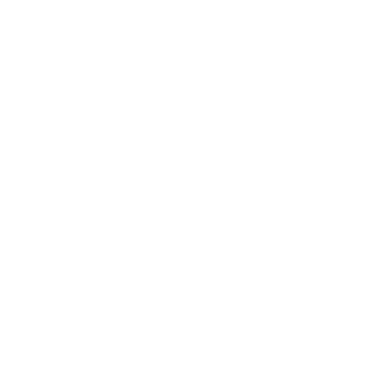
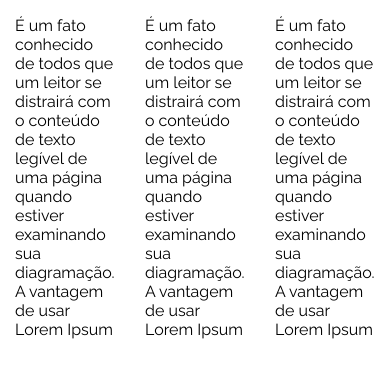
Before and after one commit to JonasJs/FlexBoxGrid, a plain HTML site: page index.html in a window 390 px wide. Drawn offline with nearby package versions, Linux system fonts and the light colour scheme; files that its build step writes are made by us from their sources.

Commit message:
hd and desktop grid responsive finalized

```diff
--- a/index.html
+++ b/index.html
@@ -5,9 +5,30 @@
 	<title>Document</title>
 	<meta http-equiv="x-ua-compatible" content="ie=edge, chrome=1">
     <meta name="viewport" content="width=device-width, initial-scale=1">
-	<link rel="stylesheet" href="assets/css/main.css">
+	<link rel="stylesheet" href="css/main.css">
 </head>
 <body>
+	<section class="container">
+		<div class="row">
+			<div class=" col-xl-4 col-md-5">
+				<div class="content">
+					<p>É um fato conhecido de todos que um leitor se distrairá com o conteúdo de texto legível de uma página quando estiver examinando sua diagramação. A vantagem de usar Lorem Ipsum</p>
+				</div>
+			</div>
+			<div class=" col-xl-4 col-md-1">
+				<div class="content">
+					<p>É um fato conhecido de todos que um leitor se distrairá com o conteúdo de texto legível de uma página quando estiver examinando sua diagramação. A vantagem de usar Lorem Ipsum</p>
+				</div>
+			</div>
+			<div class="col-xl-4 col-md-1">
+				<div class="content">
+					<p>É um fato conhecido de todos que um leitor se distrairá com o conteúdo de texto legível de uma página quando estiver examinando sua diagramação. A vantagem de usar Lorem Ipsum</p>
+				</div>
+			</div>
 
+
+
+		</div>
+	</section>
 </body>
 </html>
--- /dev/null
+++ b/sass/components/_desktop.scss
@@ -0,0 +1,9 @@
+@import "../extends/variables";
+
+@media #{$desktop} {
+	@for $i from 1 through 12 {
+	    .col-md-#{$i} {
+	        width: ($column-width * $i);
+	    }
+	}
+}
--- /dev/null
+++ b/sass/components/_hd.scss
@@ -0,0 +1,10 @@
+@import "../extends/variables";
+
+@media #{$hd} {
+	@for $i from 1 through 12 {
+	    .col-xl-#{$i} {
+	        width: ($column-width * $i);
+	    }
+
+	}
+}
--- /dev/null
+++ b/sass/extends/_breakpoints.scss
@@ -0,0 +1,8 @@
+// @media #{$variável_breakpoint} {}
+
+// $small: "only screen and (max-width : 320px)";
+$mobile: "only screen and (max-width: 575px)";
+$mobile-extra: "only screen and (min-width: 576px) and (max-width: 767px)";
+$tablet: "only screen and (min-width: 768px) and (max-width: 991px)";
+$desktop: "only screen and (min-width: 992px) and (max-width: 1199px)";
+$hd: "only screen and (min-width: 1200px)";
--- /dev/null
+++ b/sass/extends/_global.scss
@@ -0,0 +1,37 @@
+@import "breakpoints";
+@import "variables";
+@import "placeholder";
+
+
+.container{
+	display: flex;
+	margin: 0 auto;
+	background-color: #5a1846;
+	max-width:$width-hd;
+	height: 100%;
+	@media #{$desktop} {
+		max-width: $width-desktop;
+	}
+	@media #{$tablet} {
+		max-width: $width-tablet;
+	}
+	@media #{$mobile-extra} {
+		max-width: 540px;
+	}
+	@media #{$mobile} {
+		max-width: 100%;
+	}
+
+	.row{
+		width: 100%;
+		display: flex;
+		.col-xl-1, .col-xl-2, .col-xl-3, .col-xl-4, .col-xl-5, .col-xl-6, .col-xl-7, .col-xl-8, .col-xl-9, .col-xl-10, .col-xl-11, .col-xl-12,.col-md-1, .col-md-2, .col-md-3, .col-md-4, .col-md-5, .col-md-6, .col-md-7, .col-md-8, .col-md-9, .col-md-10, .col-md-11, .col-md-12,.col-sm-1, .col-sm-2, .col-sm-3, .col-sm-4, .col-sm-5, .col-sm-6, .col-sm-7, .col-sm-8, .col-sm-9, .col-sm-10, .col-sm-11, .col-sm-12,.col-xs-1, .col-xs-2, .col-xs-3, .col-xs-4, .col-xs-5, .col-xs-6, .col-xs-7, .col-xs-8, .col-xs-9, .col-xs-10, .col-xs-11, .col-xs-12{
+			background-color:#ffffff;
+			display: block;
+			word-wrap: break-word;
+		}
+		.content{
+			padding:  0 15px;
+		}
+	}
+}
--- /dev/null
+++ b/sass/extends/_placeholder.scss
@@ -0,0 +1,4 @@
+%col {
+	display: block;
+	word-wrap: break-word;
+}
--- /dev/null
+++ b/sass/extends/_variables.scss
@@ -0,0 +1,11 @@
+$total-columns: 12;
+
+$width-hd: 1140px;
+$width-desktop: 960px;
+$width-tablet: 720px;
+
+// $margins: 1%;
+// $padding: 1%;
+
+$column-calc: (100% / $total-columns);
+$column-width: $column-calc;
--- a/sass/main.scss
+++ b/sass/main.scss
@@ -1,5 +1,20 @@
+//font
+@import url('https://fonts.googleapis.com/css?family=Raleway');
+
+//Extends
+@import "extends/variables";
+@import "extends/breakpoints";
+@import "extends/global";
+
+//Components
+@import "components/hd";
+@import "components/desktop";
+
+
 body,html{
 	margin: 0;
 	padding:0;
-
+	width:100%;
+	height:100%;
+	font-family: 'Raleway', sans-serif;
 }
```
Also changed, not shown: css/main.css, 1 other file.
